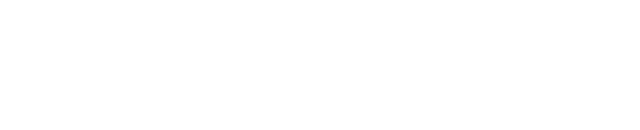
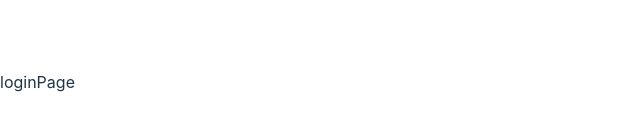
Before and after one commit to Remy-BRUNO/crazee-burger-reiggnar, a React (Vite) app: page / in a window 1280 px wide. Shown: the part 318-448 px from the top of the page, without its empty margins (0-640 px from the left). Built offline with nearby package versions, Linux system fonts and the light colour scheme.

Commit message:
✨ F01: LOGIN>Create LoginPage

```diff
--- a/src/App.jsx
+++ b/src/App.jsx
@@ -1,10 +1,12 @@
+import LoginPage from "./pages/LoginPage"
+
 function App() {
   // state
 
   //comportement
 
   //affichage
-  return <></>
+  return <LoginPage />
 }
 
 export default App
--- a/src/pages/loginPage.jsx
+++ b/src/pages/loginPage.jsx
@@ -1,4 +1,3 @@
-const loginPage = () => {
+export default function loginPage() {
   return <div>loginPage</div>
 }
-export default loginPage
```
